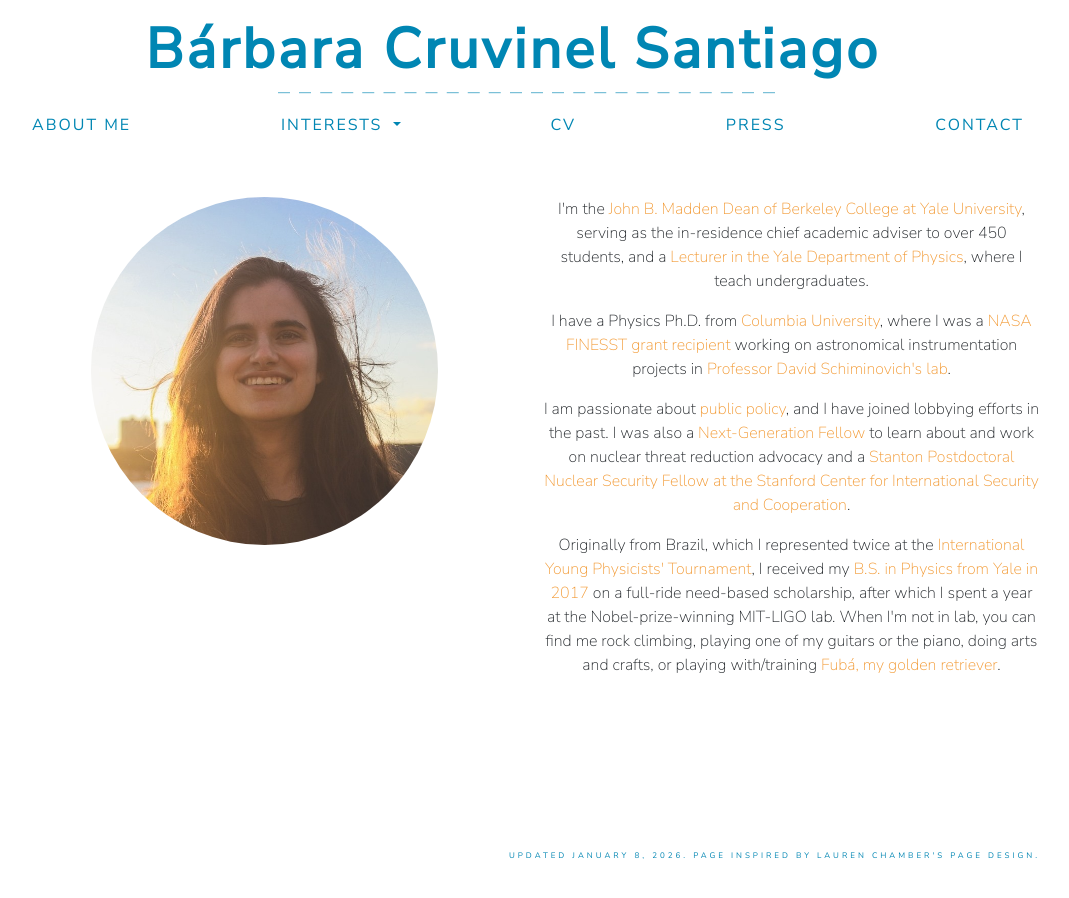
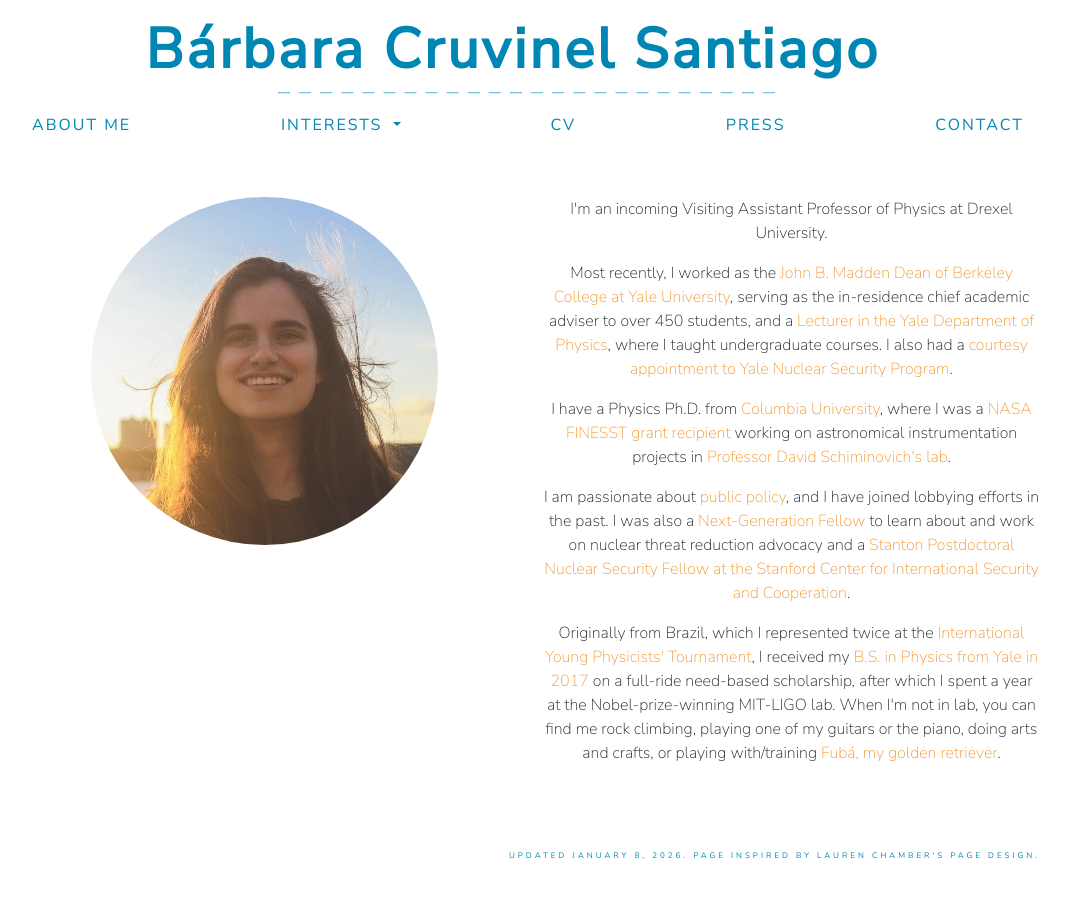
Before and after one commit to barbaracrusan/barbaracrusan.github.io, a Jekyll site: the page built from index.html, in a window 1280 px wide. Shown: the whole page, without its empty margins (112-1181 px from the left). Built offline with Jekyll 4.4.1, drawn with Linux system fonts in a browser that asks for light colours; nearby versions of some CDN libraries.

Commit message:
Update index.html

```diff
--- a/index.html
+++ b/index.html
@@ -11,7 +11,9 @@ title: About Me
       </div>
 
       <div class="col-md-6">
-        <p>I'm the <a href="https://berkeley.yalecollege.yale.edu/deans-office" target="_blank">John B. Madden Dean of Berkeley College at Yale University</a>, serving as the in-residence chief academic adviser to over 450 students, and a <a href="https://physics.yale.edu/people/b-rbara-cruvinel-santiago" target="_blank">Lecturer in the Yale Department of Physics</a>, where I teach undergraduates.</p>
+        <p>I'm an incoming Visiting Assistant Professor of Physics at Drexel University.</p>
+
+        <p>Most recently, I worked as the <a href="https://yaledailynews.com/articles/berkeley-welcomes-barbara-cruvinel-santiago-as-new-dean" target="_blank">John B. Madden Dean of Berkeley College at Yale University</a>, serving as the in-residence chief academic adviser to over 450 students, and a <a href="https://physics.yale.edu/posts/2025-08-01-an-old-course-made-new-again" target="_blank">Lecturer in the Yale Department of Physics</a>, where I taught undergraduate courses. I also had a <a href="https://macmillan.yale.edu/nuclear-security/person/barbara-cruvinel-santiago" target="_blank">courtesy appointment to Yale Nuclear Security Program</a>.</p>
 
        <!-- <p>I'm the <a href="https://berkeley.yalecollege.yale.edu/deans-office" target="_blank">John B. Madden Dean of Berkeley College at Yale University</a>, serving as the in-residence chief academic adviser to over 450 students and participating in the residential college's social life. I am also a <a href="https://physics.yale.edu/people/b-rbara-cruvinel-santiago" target="_blank">Lecturer in the Yale Department of Physics</a>, where I teach undergraduates.</p> -->
 
```
